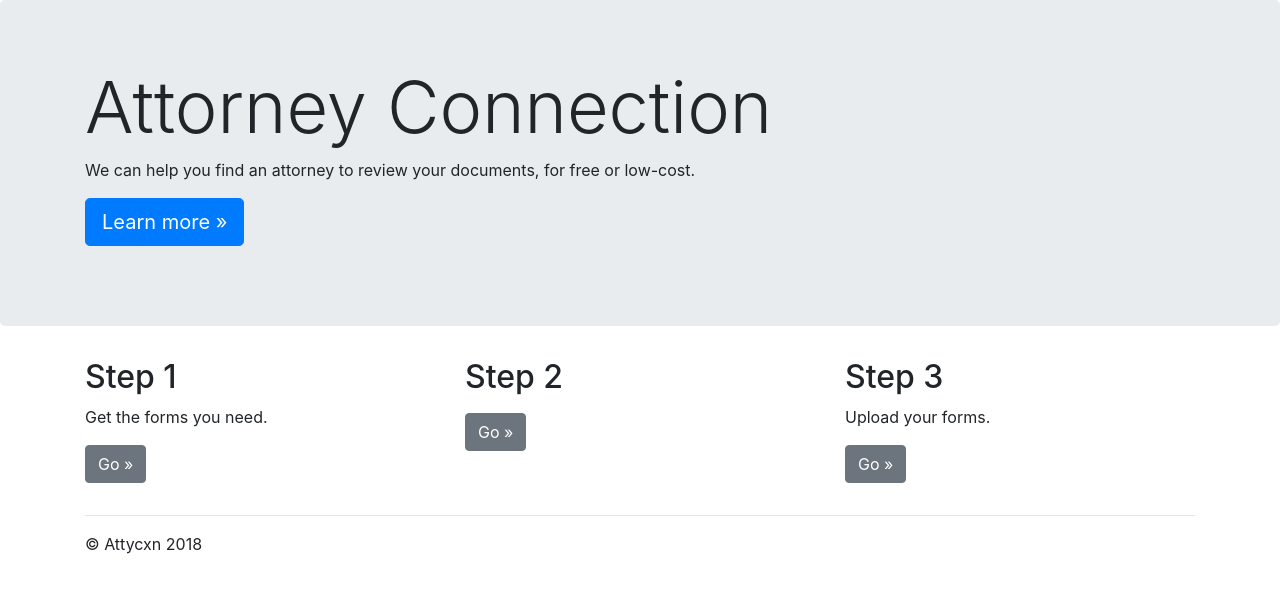
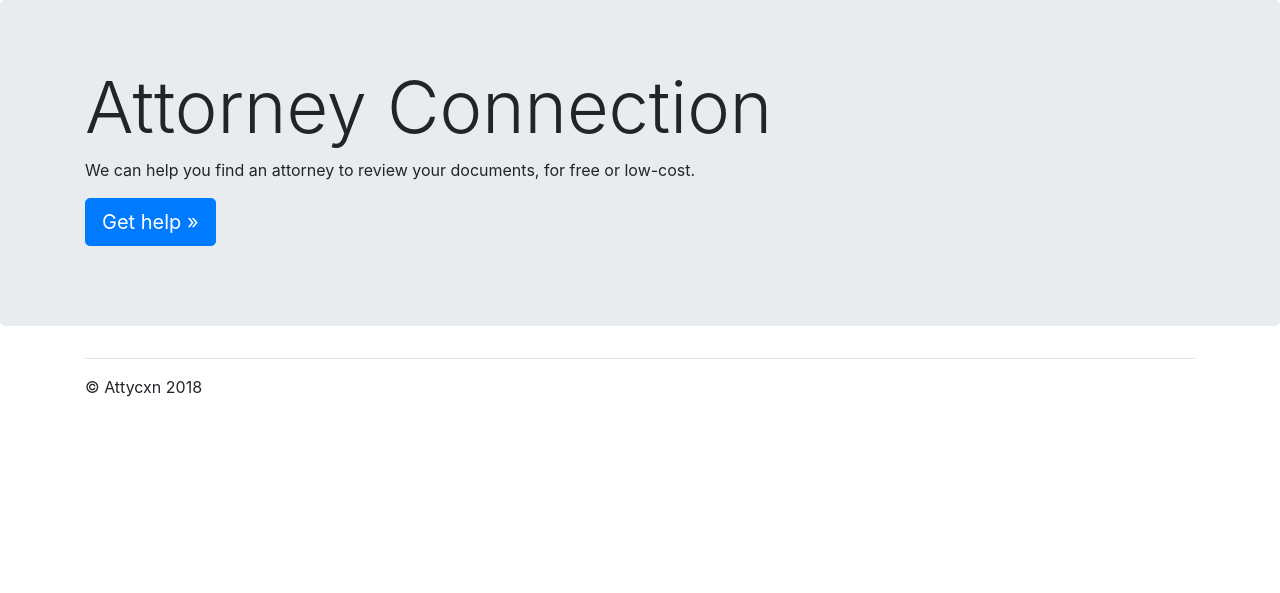
Before and after one commit to MusicCityLegalHackers/atty-cxn, a Django app: page / in a window 1280 px wide. Shown: the part 56-649 px from the top of the page. Run offline with Django 3.2, Linux system fonts and the light colour scheme; some libraries are stand-ins or nearby versions.

Commit message:
Remove 'steps' on home page as it's not clear we need them in final product (we might assume user has already visited TN FLA and TALS).

```diff
--- a/main/templates/home.html
+++ b/main/templates/home.html
@@ -50,29 +50,20 @@
       <div class="container">
         <h1 class="display-3">Attorney Connection</h1>
         <p>We can help you find an attorney to review your documents, for free or low-cost.</p>
-        <p><a class="btn btn-primary btn-lg" href="#" role="button">Learn more &raquo;</a></p>
+        <p><a class="btn btn-primary btn-lg" href="#" role="button">Get help &raquo;</a></p>
       </div>
     </div>
 
+
     <div class="container">
       <!-- Example row of columns -->
-      <div class="row">
+      <!-- <div class="row">
         <div class="col-md-4">
           <h2>Step 1</h2>
           <p>Get the forms you need.</p>
           <p><a class="btn btn-secondary" href="#" role="button">Go &raquo;</a></p>
         </div>
-        <div class="col-md-4">
-          <h2>Step 2</h2>
-          <p></p>
-          <p><a class="btn btn-secondary" href="#" role="button">Go &raquo;</a></p>
-        </div>
-        <div class="col-md-4">
-          <h2>Step 3</h2>
-          <p>Upload your forms.</p>
-          <p><a class="btn btn-secondary" href="#" role="button">Go &raquo;</a></p>
-        </div>
-      </div>
+      </div> -->
 
       <hr>
 
```
